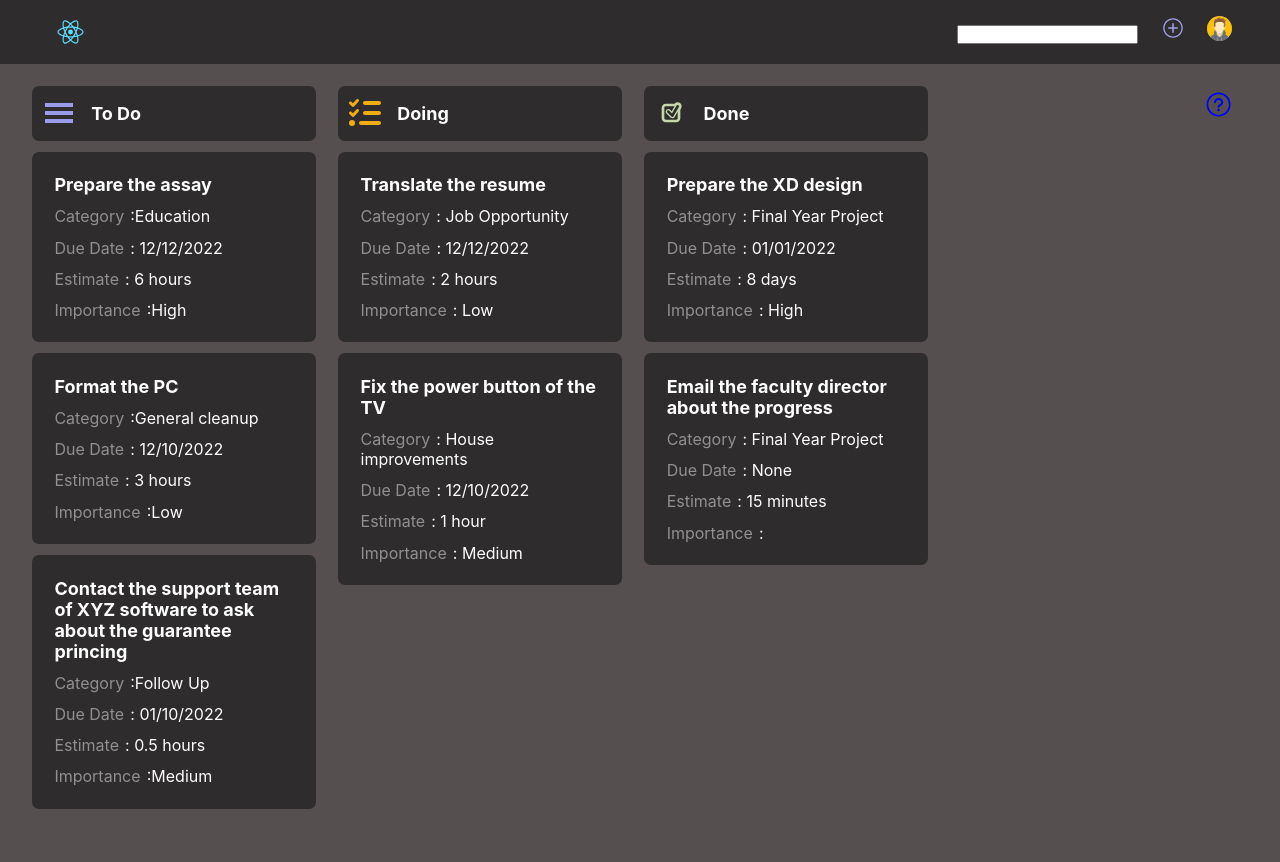
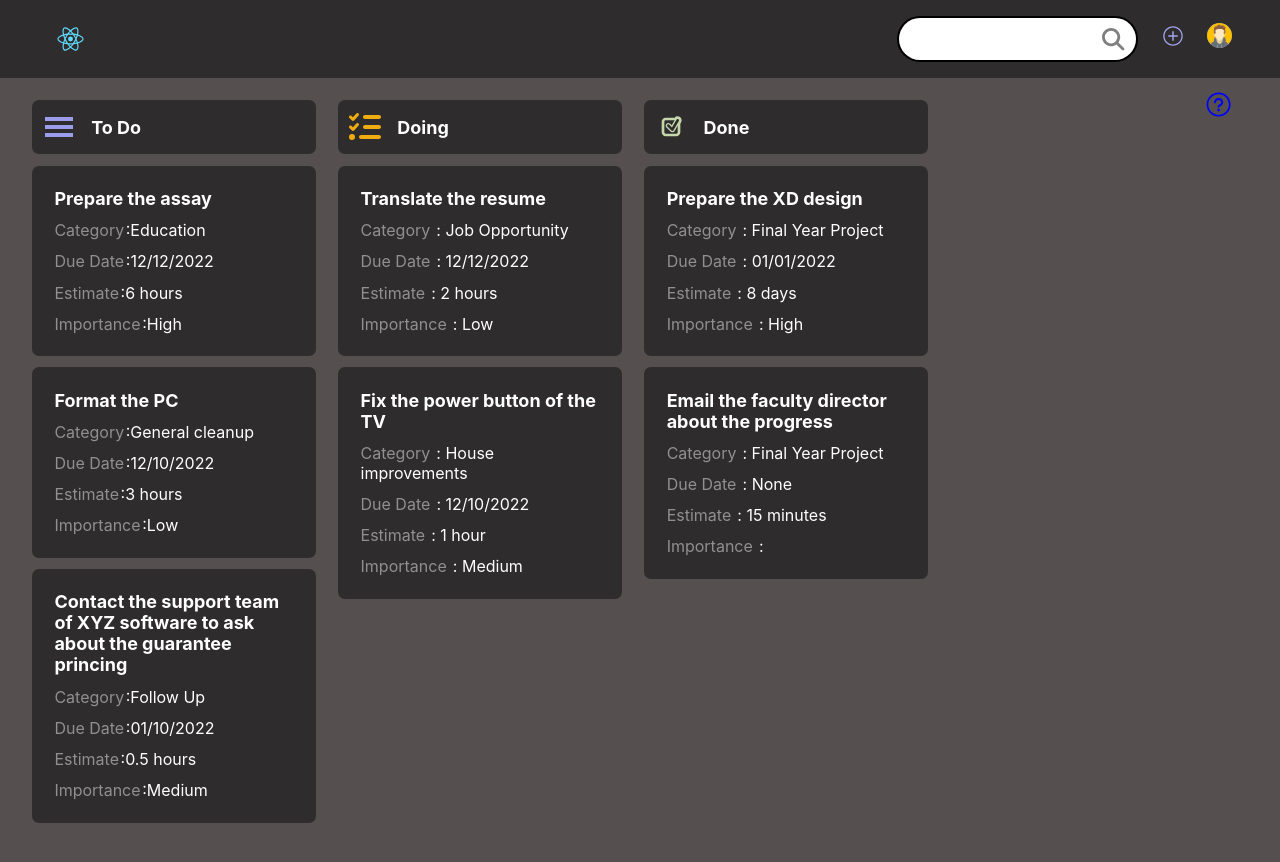
Before and after one commit to hisham-111/frontend_todo, a React (Create React App) app: page /TodoPage in a window 1280 px wide. Shown: the top 862 px of the page. Built offline with nearby package versions, Linux system fonts and the light colour scheme.

Commit message:
fis the hidden box and working on drag and drop

```diff
--- a/package.json
+++ b/package.json
@@ -11,6 +11,8 @@
     "@testing-library/user-event": "^13.5.0",
     "font-awesome": "^4.7.0",
     "react": "^18.2.0",
+    "react-beautiful-dnd": "^13.1.1",
+    "react-dnd": "^16.0.1",
     "react-dom": "^18.2.0",
     "react-icons": "^4.11.0",
     "react-router-dom": "^6.17.0",
--- a/src/components/headerComponent/index.css
+++ b/src/components/headerComponent/index.css
@@ -12,6 +12,7 @@
 
 .nav-list {
   display: flex;
+  align-items: center;
   gap: 1.4rem;
 }
 
@@ -66,3 +67,9 @@
   display: flex;
   flex-direction: column;
 }
+
+#search-box {
+  position: absolute;
+  top: 1.2rem;
+  right: 9rem;
+}
--- a/src/components/searchComponent/index.css
+++ b/src/components/searchComponent/index.css
@@ -1,74 +1,56 @@
-.search-author-container-searchBar {
+.search {
+  width: 95%;
+  border: 2px solid #000;
+  border-radius: 2em;
+  overflow: hidden;
+  font-size: 1rem;
   display: flex;
-  align-items: center;
-  max-width: 450px;
-  margin: 20px auto;
+  flex-flow: row nowrap;
 }
 
-.search-input-author-searchBar {
-  flex: 1;
-  padding: 12px;
-  font-size: 16px;
-  border: 1px solid #ccc;
-  border-radius: 8px;
-  outline: none;
-  box-sizing: border-box;
+.search:focus-within {
+  box-shadow: 2px 2px 5px #000;
 }
 
-.search-author-button {
-  background-color: #6f5d75;
+.search__button,
+.search__input {
+  background-color: #fff;
   border: none;
-  color: white;
-  padding: 8px;
-  cursor: pointer;
-  transition: background-color 0.3s ease;
-  font-size: 20px;
-  border-radius: 0px 10px 10px 0px;
-  padding: 12px 10px;
-  margin-right: 1px;
-}
-
-.search-author-button:hover {
-  background-color: #e0e0e0;
-}
-
-.search-author-button:focus {
   outline: none;
 }
 
-.search-author-button i {
-  color: #888;
-  transition: transform 0.3s ease;
+.search__input {
+  padding: 1em;
+  width: 85%;
 }
 
-.search-author-button:hover i {
-  transform: scale(1.2);
-}
-.search-input-author-searchBar {
-  max-width: 100%;
-  padding: 16px 10px;
-  margin: 10px auto;
+.search__button {
+  width: 15%;
+  font-size: 1.5rem;
+  padding-right: 0.5em;
+  color: gray;
+  display: grid;
+  place-content: center;
 }
 
-@media (max-width: 600px) {
-  .search-author-container-searchBar {
-    max-width: 100%;
-    padding: 16px 0;
-    margin: -30px 8px;
+@media (min-width: 576px) {
+  .search {
+    font-size: 1.5rem;
+  }
+
+  .search__button {
+    font-size: 2rem;
   }
 }
 
-.search-input-author-searchBar {
-  padding: 14px !important;
-  border: 1px solid #ddd;
-  border-radius: 5px !important;
-  width: 100%;
-}
-@media (width: 280px) {
-  .search-input-author-searchBar {
-    width: 70%;
-    margin: 0 auto;
-    display: flex;
-    justify-content: center;
+@media (min-width: 800px) {
+  .search {
+    width: 100%;
+    font-size: 1.4rem;
+  }
+
+  .search__button {
+    padding-right: 0.5em;
+    font-size: 1.4rem;
   }
 }
--- a/src/components/searchComponent/search.jsx
+++ b/src/components/searchComponent/search.jsx
@@ -1,34 +1,35 @@
-import React, { useState } from "react";
 import { FontAwesomeIcon } from "@fortawesome/react-fontawesome";
 import { faMagnifyingGlass } from "@fortawesome/free-solid-svg-icons";
-import Data from "../todoComponent/todoData";
-import Data2 from "../DoingComponent/doingData";
-import Data3 from "../DoneComponent/doneData";
+import "./index.css";
+const SearchBar = ({ posts, setSearchResults }) => {
+  const handleSubmit = (e) => e.preventDefault();
 
-import "./index.css";
+  const handleSearchChange = (e) => {
+    if (!e.target.value) return setSearchResults(posts);
 
-function SearchBar({ onFilter }) {
-  const [filteredList, setFilteredList] = React.useState(Data);
+    const resultsArray = posts.filter(
+      (post) =>
+        post.title.includes(e.target.value) ||
+        post.body.includes(e.target.value)
+    );
 
-  const filterBySearch = (event) => {
-    const query = event.target.value.toLowerCase();
+    setSearchResults(resultsArray);
+  };
 
-    const updatedList = Data.filter((item) => {
-      return Object.values(item).some(
-        (value) =>
-          typeof value === "string" && value.toLowerCase().includes(query)
-      );
-    });
-
-    setFilteredList(updatedList);
-  };
   return (
-    <>
-      <div className="search-header">
-        <input id="search-box" onChange={filterBySearch} />
-      </div>
-    </>
+    <header>
+      <form className="search" onSubmit={handleSubmit}>
+        <input
+          className="search__input"
+          type="text"
+          id="search"
+          onChange={handleSearchChange}
+        />
+        <button className="search__button">
+          <FontAwesomeIcon icon={faMagnifyingGlass} />
+        </button>
+      </form>
+    </header>
   );
-}
-
+};
 export default SearchBar;
--- a/src/components/todoComponent/index.css
+++ b/src/components/todoComponent/index.css
@@ -1,6 +1,11 @@
 /* .parent-container-box-todo {
   width: 74%;
 } */
+
+.box-todo[data-react-beautiful-dnd-dragging="true"] {
+  box-shadow: 0 4px 8px rgba(0, 0, 0, 0.2);
+  opacity: 0.8;
+}
 .head-todo {
   background-color: rgb(46, 44, 44);
   padding: 0.7rem;
--- a/src/components/todoComponent/todo.jsx
+++ b/src/components/todoComponent/todo.jsx
@@ -1,41 +1,70 @@
-import React from "react";
+import React, { useState } from "react";
+import { DragDropContext, Droppable, Draggable } from "react-beautiful-dnd";
 import { GiHamburgerMenu } from "react-icons/gi";
-import Data from "./todoData";
-import Search from "../searchComponent/search";
+import TodoData from "./todoData";
 import "./index.css";
+
 function Todo() {
-  const [todo, setTodo] = React.useState(Data);
+  const [characters, updateCharacters] = useState(TodoData);
+
+  function handleOnDragEnd(result) {
+    if (!result.destination) return;
+
+    const items = Array.from(characters);
+    const [reorderedItem] = items.splice(result.source.index, 1);
+    items.splice(result.destination.index, 0, reorderedItem);
+
+    updateCharacters(items);
+  }
 
   return (
-    <>
     <div className="parent-container-box-todo">
-        <div className="head-todo ">
+      <div className="head-todo">
         <GiHamburgerMenu className="burger-todo-icon" />
-
         <span className="title-head-todo">To Do</span>
       </div>
-        {todo.map((item, index) => (
-          <div className="box-todo" key={index}>
+
+      <DragDropContext onDragEnd={handleOnDragEnd}>
+        <Droppable droppableId="characters">
+          {(provided) => (
+            <div ref={provided.innerRef} {...provided.droppableProps}>
+              {characters.map((item, index) => (
+                <Draggable key={item.id} draggableId={item.id} index={index}>
+                  {(provided) => (
+                    <div
+                      className="box-todo"
+                      ref={provided.innerRef}
+                      {...provided.draggableProps}
+                      {...provided.dragHandleProps}>
                       <h3 className="title-box-todo">{item.title}</h3>
-
                       <div className="list-boxes">
                         <p className="text-box">
-                <span className="tile-list">Category</span> :{item.category}
+                          <span className="tile-list">Category</span>:
+                          {item.category}
                         </p>
                         <p className="text-box">
-                <span className="tile-list">Due Date</span> : {item.dueDate}
+                          <span className="tile-list">Due Date</span>:
+                          {item.dueDate}
                         </p>
                         <p className="text-box">
-                <span className="tile-list">Estimate</span> : {item.estimate}
+                          <span className="tile-list">Estimate</span>:
+                          {item.estimate}
                         </p>
                         <p className="text-box">
-                <span className="tile-list">Importance</span> :{item.importance}
+                          <span className="tile-list">Importance</span>:
+                          {item.importance}
                         </p>
                       </div>
                     </div>
+                  )}
+                </Draggable>
               ))}
+              {provided.placeholder}
             </div>
-    </>
+          )}
+        </Droppable>
+      </DragDropContext>
+    </div>
   );
 }
 
--- a/src/pages/todoPage/index.css
+++ b/src/pages/todoPage/index.css
@@ -24,15 +24,13 @@
   padding: 2rem 1.4rem;
   display: block;
   font-style: italic;
-
-  transition: opacity 0.5s ease-in-out, height 0.5s ease-in-out;
 }
 
 .remove-icon {
   position: absolute;
   color: white;
   right: 0.7rem;
-  top: 4.2rem;
+  top: 5.2rem;
   font-size: 2rem;
 }
 .questionMark {
@@ -67,7 +65,7 @@
 
   .remove-icon {
     right: 3rem;
-    top: 5.4rem;
+    top: 6.4rem;
   }
 }
 
@@ -85,6 +83,6 @@
 
   .remove-icon {
     right: 3rem;
-    top: 5.4rem;
+    top: 6.4rem;
   }
 }
--- a/src/pages/todoPage/todoPage.jsx
+++ b/src/pages/todoPage/todoPage.jsx
@@ -5,6 +5,7 @@ import Done from "../../components/DoneComponent/done";
 import Header from "../../components/headerComponent/header";
 import { RxQuestionMarkCircled } from "react-icons/rx";
 import { MdPlaylistRemove } from "react-icons/md";
+
 import "./index.css";
 function TodoPage() {
   const [isShow, setIsShow] = React.useState(false);
```
Also changed, not shown: src/components/todoComponent/todoData.js (+34 -0 lines), 1 other file (tests, documents, lock files or other folders). Lines whose indentation alone changed are shown as unchanged.
